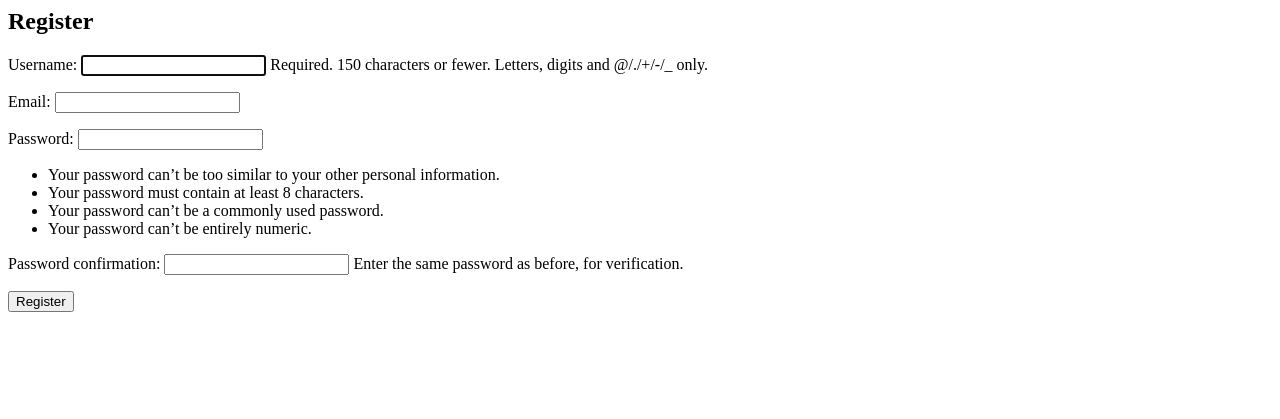
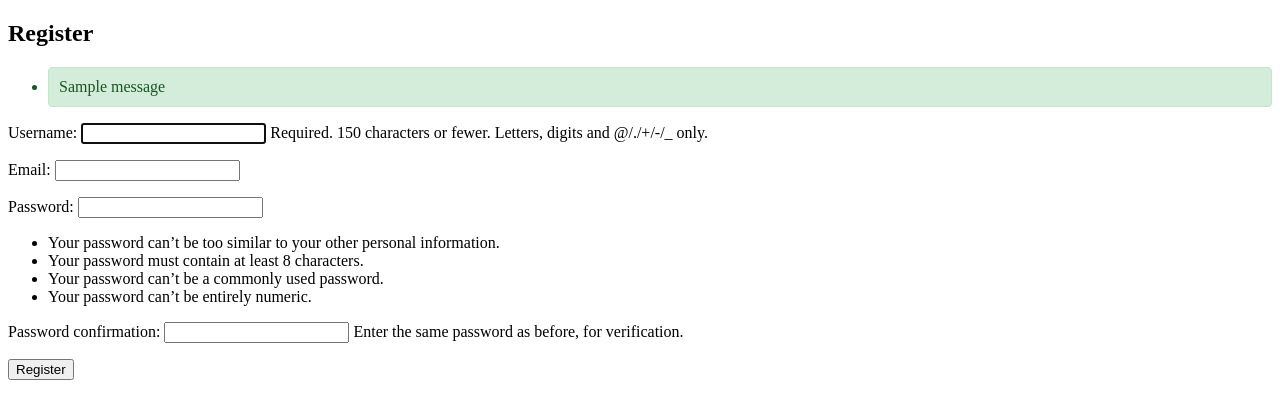
Before and after one commit to Navya-K-N-24/SpendWise, a Django app: page /register/ in a window 1280 px wide. Shown: the top 419 px of the page. Run offline with Django 4.2, Linux system fonts and the light colour scheme; tables that the repository leaves empty hold one stand-in row (values such as "Sample post"); one stand-in notice (Sample message) is shown; parts of the project's set-up code (start-up, migrations or seed data) failed here and were passed over.

Commit message:
Update register view and template to display success and error messages appropriately

```diff
--- a/tracker/templates/tracker/register.html
+++ b/tracker/templates/tracker/register.html
@@ -1,6 +1,46 @@
+<!DOCTYPE html>
+<html lang="en">
+<head>
+    <meta charset="UTF-8">
+    <meta name="viewport" content="width=device-width, initial-scale=1.0">
+    <title>Register</title>
+    <style>
+
+        .message {
+            padding: 10px;
+            margin-bottom: 10px;
+            border: 1px solid transparent;
+            border-radius: 4px;
+        }
+        .message.success {
+            color: #155724;
+            background-color: #d4edda;
+            border-color: #c3e6cb;
+        }
+        .message.error {
+            color: #721c24;
+            background-color: #f8d7da;
+            border-color: #f5c6cb;
+        }
+    </style>
+</head>
+<body>
     <h2>Register</h2>
+
+    <!-- Block to display messages -->
+    {% if messages %}
+    <ul>
+        {% for message in messages %}
+        <li class="message {{ message.tags }}">{{ message }}</li>
+        {% endfor %}
+    </ul>
+    {% endif %}
+
+    <!-- Registration form -->
     <form method="post">
         {% csrf_token %}
         {{ form.as_p }}
         <button type="submit">Register</button>
     </form>
+</body>
+</html>
```
Lines whose indentation alone changed are shown as unchanged.
